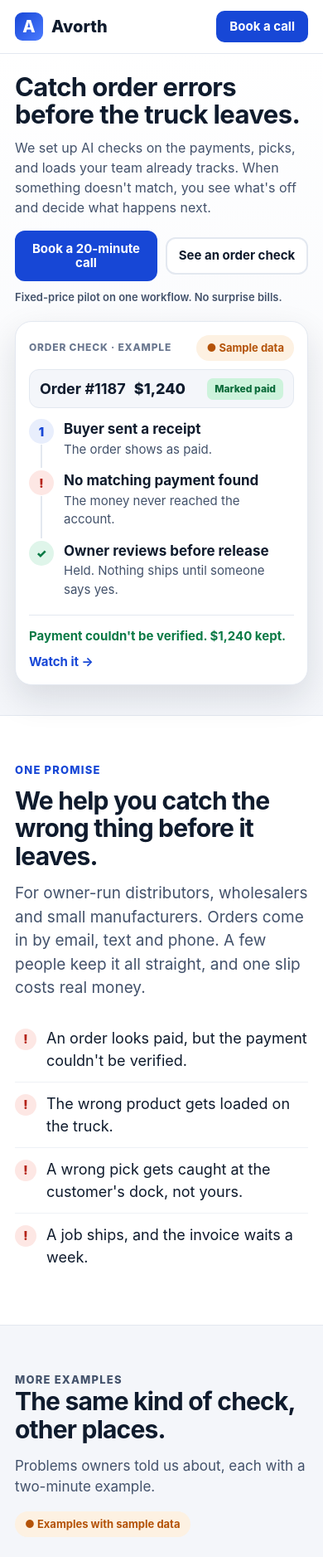
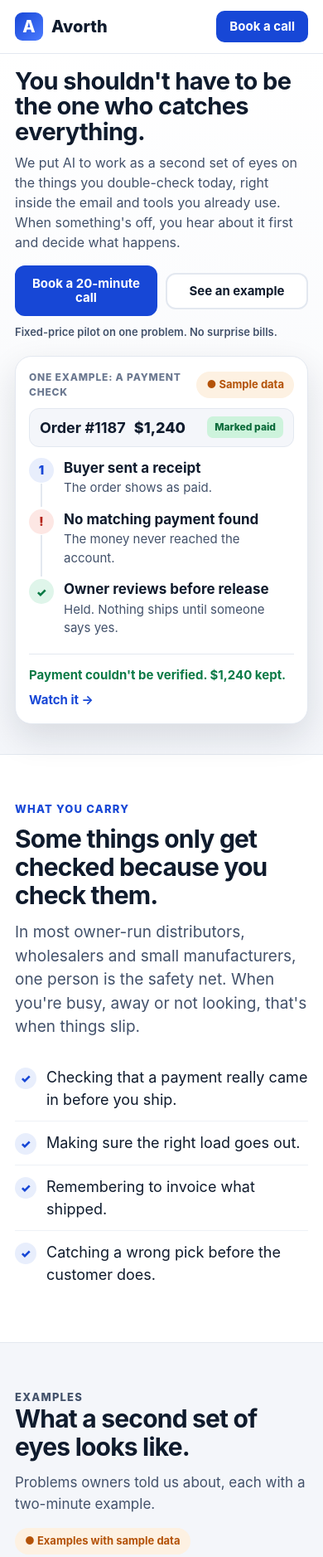
Before and after one commit to fitzss/vx-c3b7f928d292, a plain HTML site: page 24617e6cd3034c85/index.html in a window 390 px wide. Shown: the top 1877 px of the page at 83% size. Drawn offline with Linux system fonts and the light colour scheme.

Commit message:
Update page

```diff
--- a/24617e6cd3034c85/index.html
+++ b/24617e6cd3034c85/index.html
@@ -3,8 +3,8 @@
 <head>
 <meta charset="utf-8">
 <meta name="viewport" content="width=device-width,initial-scale=1">
-<title>Avorth: catch order errors before the truck leaves</title>
-<meta name="description" content="Catch order errors before the truck leaves. AI checks on payments, picks and loads for owner-run distributors, wholesalers and small manufacturers.">
+<title>Avorth: a second set of eyes for owner-run companies</title>
+<meta name="description" content="You shouldn't have to be the one who catches everything. We put AI to work as a second set of eyes for owner-run distributors, wholesalers and small manufacturers.">
 <meta name="robots" content="noindex">
 <style>
 :root{--ink:#0f1b2d;--ink2:#43526b;--mute:#6b7890;--line:#e3e8f0;--bg:#f4f6fa;--brand:#1747d6;--brand2:#0c2f9e;--ok:#0b7a46;--okSoft:#dff5ea;--bad:#b42318;--badSoft:#fde7e4;--warn:#b45309;--warnSoft:#fdf1e2}
@@ -44,7 +44,7 @@ h3{font-size:21px;line-height:1.25;margin:0 0 8px}
 .who ul{list-style:none;margin:0;padding:0}
 .who li{display:flex;gap:12px;padding:12px 0;border-bottom:1px solid #eef1f6;font-size:18px}
 .who li:last-child{border-bottom:0}
-.who li i{flex:none;width:26px;height:26px;border-radius:50%;background:var(--badSoft);color:var(--bad);display:grid;place-items:center;font-style:normal;font-weight:900;font-size:14px;margin-top:2px}
+.who li i{flex:none;width:26px;height:26px;border-radius:50%;background:#e8eefc;color:var(--brand);display:grid;place-items:center;font-style:normal;font-weight:900;font-size:14px;margin-top:2px}
 /* demos */
 .demo-head{display:flex;flex-wrap:wrap;justify-content:space-between;align-items:end;gap:16px;margin-bottom:28px}
 .demo-head p{margin:0;color:var(--ink2);max-width:560px}
@@ -148,8 +148,8 @@ footer a{color:var(--mute)}
 .cards.three{grid-template-columns:repeat(3,1fr)}
 @media (max-width:900px){.hero-grid{grid-template-columns:1fr;gap:28px}.hero h1{font-size:40px}.cards.three{grid-template-columns:1fr 1fr}}
 @media (max-width:640px){
-  .hero{padding:24px 0 36px}
-  .hero h1{font-size:31px;letter-spacing:-.6px;margin-bottom:12px}
+  .hero{padding:18px 0 36px}
+  .hero h1{font-size:29px;letter-spacing:-.6px;margin-bottom:10px}
   .hero .lead{font-size:16px;margin-bottom:16px}
   .hero .ctas{gap:10px;flex-wrap:nowrap}
   .hero .ctas .btn{width:auto;flex:1;padding:12px 8px;font-size:15px}
@@ -184,17 +184,17 @@ footer a{color:var(--mute)}
   <section class="hero">
     <div class="wrap hero-grid">
       <div class="hero-text">
-        <h1>Catch order errors before the truck leaves.</h1>
-        <p class="lead">We set up AI checks on the payments, picks, and loads your team already tracks. When something doesn't match, you see what's off and decide what happens next.</p>
+        <h1>You shouldn't have to be the one who catches everything.</h1>
+        <p class="lead">We put AI to work as a second set of eyes on the things you double-check today, right inside the email and tools you already use. When something's off, you hear about it first and decide what happens.</p>
         <div class="ctas">
           <!-- TODO: replace #book with the real booking link -->
           <a class="btn" href="#book">Book a 20-minute call</a>
-          <a class="btn ghost" href="https://fitzss.github.io/vx-c3b7f928d292/337ac0de8f1ae981/" target="_blank" rel="noopener">See an order check</a>
+          <a class="btn ghost" href="https://fitzss.github.io/vx-c3b7f928d292/337ac0de8f1ae981/" target="_blank" rel="noopener">See an example</a>
         </div>
-        <p class="note">Fixed-price pilot on one workflow. No surprise bills.</p>
+        <p class="note">Fixed-price pilot on one problem. No surprise bills.</p>
       </div>
-      <a class="check" href="https://fitzss.github.io/vx-c3b7f928d292/337ac0de8f1ae981/" target="_blank" rel="noopener" aria-label="Order check example">
-        <div class="check-top"><span class="tag">Order check · example</span><span class="pill">● Sample data</span></div>
+      <a class="check" href="https://fitzss.github.io/vx-c3b7f928d292/337ac0de8f1ae981/" target="_blank" rel="noopener" aria-label="One example: a payment check">
+        <div class="check-top"><span class="tag">One example: a payment check</span><span class="pill">● Sample data</span></div>
         <div class="order"><b>Order #1187</b><span class="amt">$1,240</span><span class="badge warn">Marked paid</span></div>
         <ol class="flow">
           <li><i>1</i><div><b>Buyer sent a receipt</b><span>The order shows as paid.</span></div></li>
@@ -209,15 +209,15 @@ footer a{color:var(--mute)}
   <section class="who">
     <div class="wrap who-grid">
       <div>
-        <p class="eyebrow">One promise</p>
-        <h2>We help you catch the wrong thing before it leaves.</h2>
-        <p class="sub" style="margin-bottom:0">For owner-run distributors, wholesalers and small manufacturers. Orders come in by email, text and phone. A few people keep it all straight, and one slip costs real money.</p>
+        <p class="eyebrow">What you carry</p>
+        <h2>Some things only get checked because you check them.</h2>
+        <p class="sub" style="margin-bottom:0">In most owner-run distributors, wholesalers and small manufacturers, one person is the safety net. When you're busy, away or not looking, that's when things slip.</p>
       </div>
       <ul>
-        <li><i>!</i><span>An order looks paid, but the payment couldn't be verified.</span></li>
-        <li><i>!</i><span>The wrong product gets loaded on the truck.</span></li>
-        <li><i>!</i><span>A wrong pick gets caught at the customer's dock, not yours.</span></li>
-        <li><i>!</i><span>A job ships, and the invoice waits a week.</span></li>
+        <li><i>✓</i><span>Checking that a payment really came in before you ship.</span></li>
+        <li><i>✓</i><span>Making sure the right load goes out.</span></li>
+        <li><i>✓</i><span>Remembering to invoice what shipped.</span></li>
+        <li><i>✓</i><span>Catching a wrong pick before the customer does.</span></li>
       </ul>
     </div>
   </section>
@@ -226,8 +226,8 @@ footer a{color:var(--mute)}
     <div class="wrap">
       <div class="demo-head">
         <div>
-          <p class="eyebrow">More examples</p>
-          <h2>The same kind of check, other places.</h2>
+          <p class="eyebrow">Examples</p>
+          <h2>What a second set of eyes looks like.</h2>
           <p>Problems owners told us about, each with a two-minute example.</p>
         </div>
         <span class="pill">● Examples with sample data</span>
@@ -266,14 +266,14 @@ footer a{color:var(--mute)}
         <div>
           <p class="eyebrow">The pilot</p>
           <h2>Start with a small fixed-price pilot.</h2>
-          <p>We agree the price upfront for one workflow, so there are no surprise bills.</p>
-          <p>Before we start, we agree on one number to judge it by: errors caught before dispatch, time spent double-checking orders, or time from shipment to invoice.</p>
+          <p>We agree the price upfront for one problem, so there are no surprise bills.</p>
+          <p>Before we start, we agree on one number to judge it by: mistakes caught, time you spend double-checking, or time from shipment to invoice.</p>
           <p>At the end, we show you what changed, using your own records. Keep going only if it's working.</p>
         </div>
         <div class="price">
           <div class="n">Fixed price</div><div class="nsub">Agreed before we start</div>
           <ul>
-            <li>One workflow, set up on your real orders</li>
+            <li>One problem, set up on your real work</li>
             <li>One number to judge it by</li>
             <li>Fitz and Martin do the setup</li>
             <li>Results shown from your own records</li>
@@ -324,7 +324,7 @@ footer a{color:var(--mute)}
 
   <section id="book" class="final" style="padding-top:24px">
     <div class="wrap">
-      <h2>Tell us the mistake that cost you the most this year.</h2>
+      <h2>What's the one thing you're tired of double-checking yourself?</h2>
       <p class="sub">20 minutes. We'll tell you straight if we can help.</p>
       <div class="ctas">
         <!-- TODO: replace #book with the real booking link -->
```
